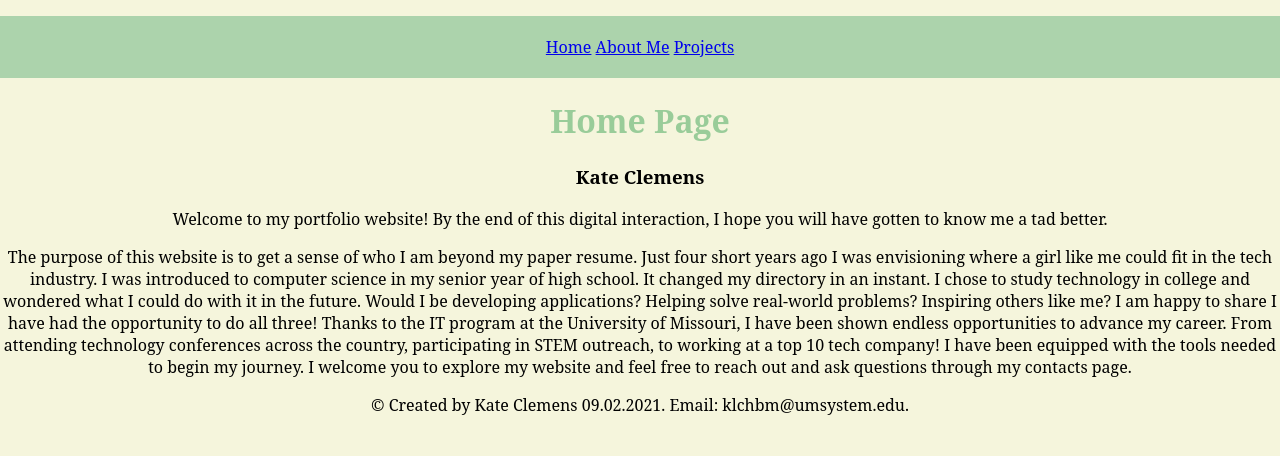
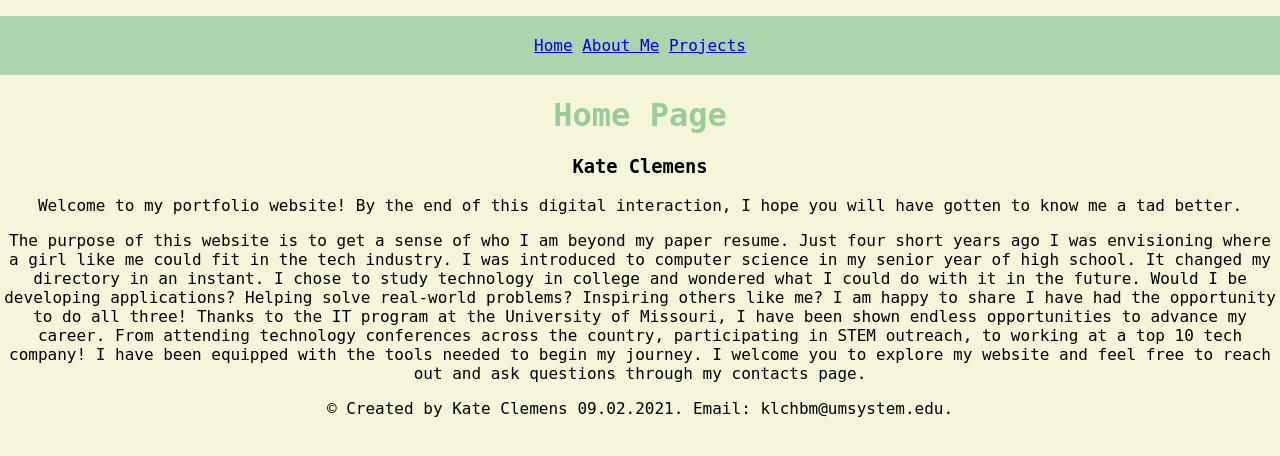
Before and after one commit to klchbm/klchbm.github.io, a PHP site: page / in a window 1280 px wide. Shown: the top 456 px of the page. Run offline with PHP 8.4, Linux system fonts and the light colour scheme.

Commit message:
Add files via upload

```diff
--- a/islt_7310/nav.css
+++ b/islt_7310/nav.css
@@ -1,7 +1,7 @@
 body{
     margin: 0;
     padding: 0;
-    font-family: 'Serif';
+    font-family: 'Monospace', 'Courier New';
 }
 
 .nav {
```
